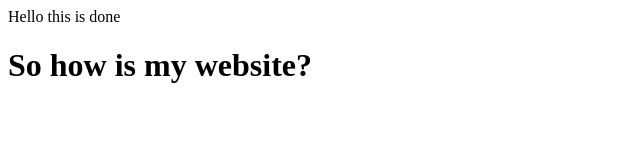
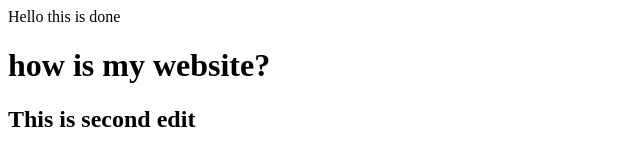
Before and after one commit to mannakod/html, a plain HTML site: page index.html in a window 1280 px wide. Shown: the whole page, without its empty margins (0-640 px from the left). Drawn offline with Linux system fonts and the light colour scheme.

Commit message:
Update index.html

```diff
--- a/index.html
+++ b/index.html
@@ -1,4 +1,5 @@
 <html>
   <p>Hello this is done</p>
-  <h1>So how is my website?</h1>
+  <h1> how is my website?</h1>
+  <h2>This is second edit</h2>
 </html>
```
